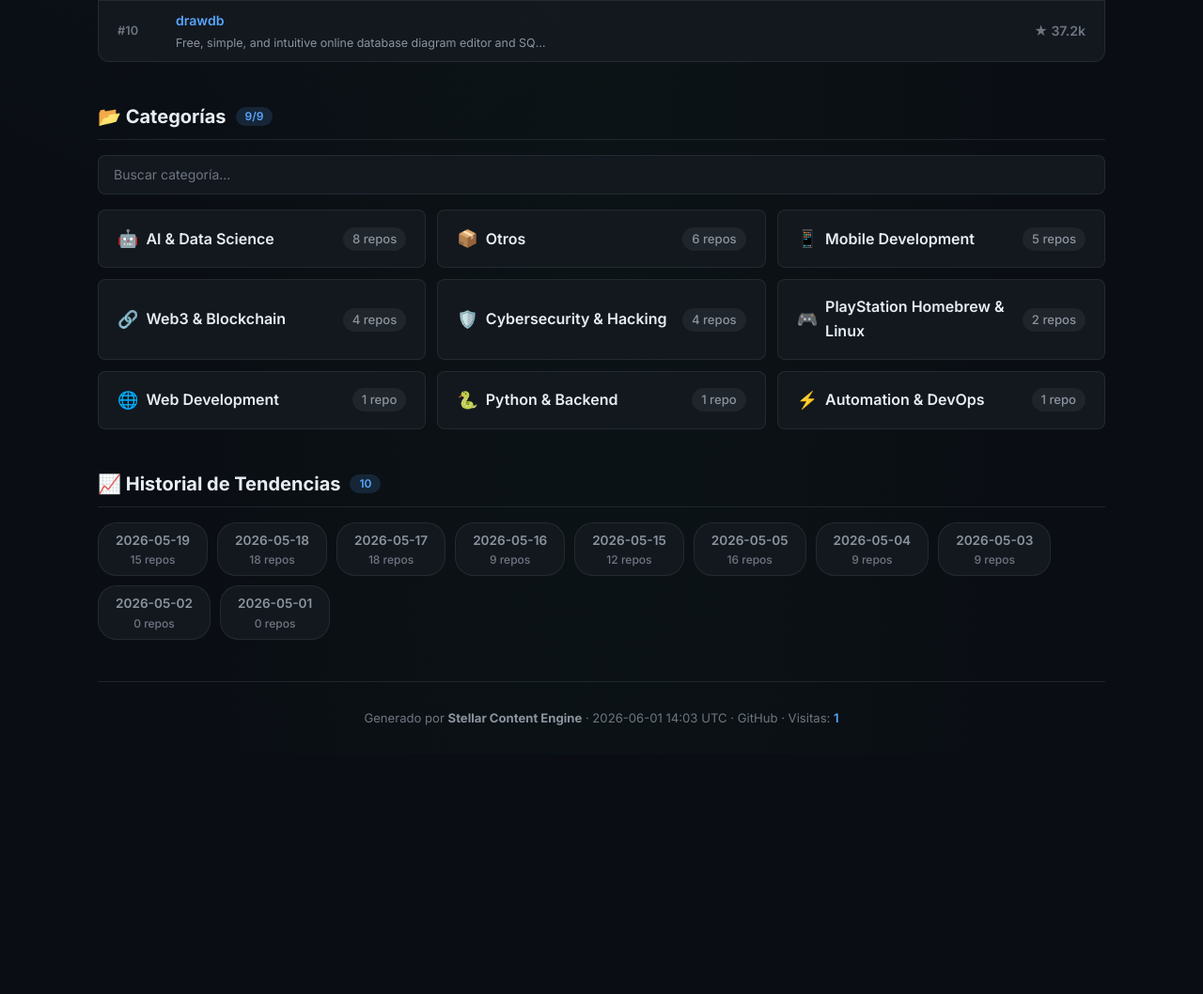
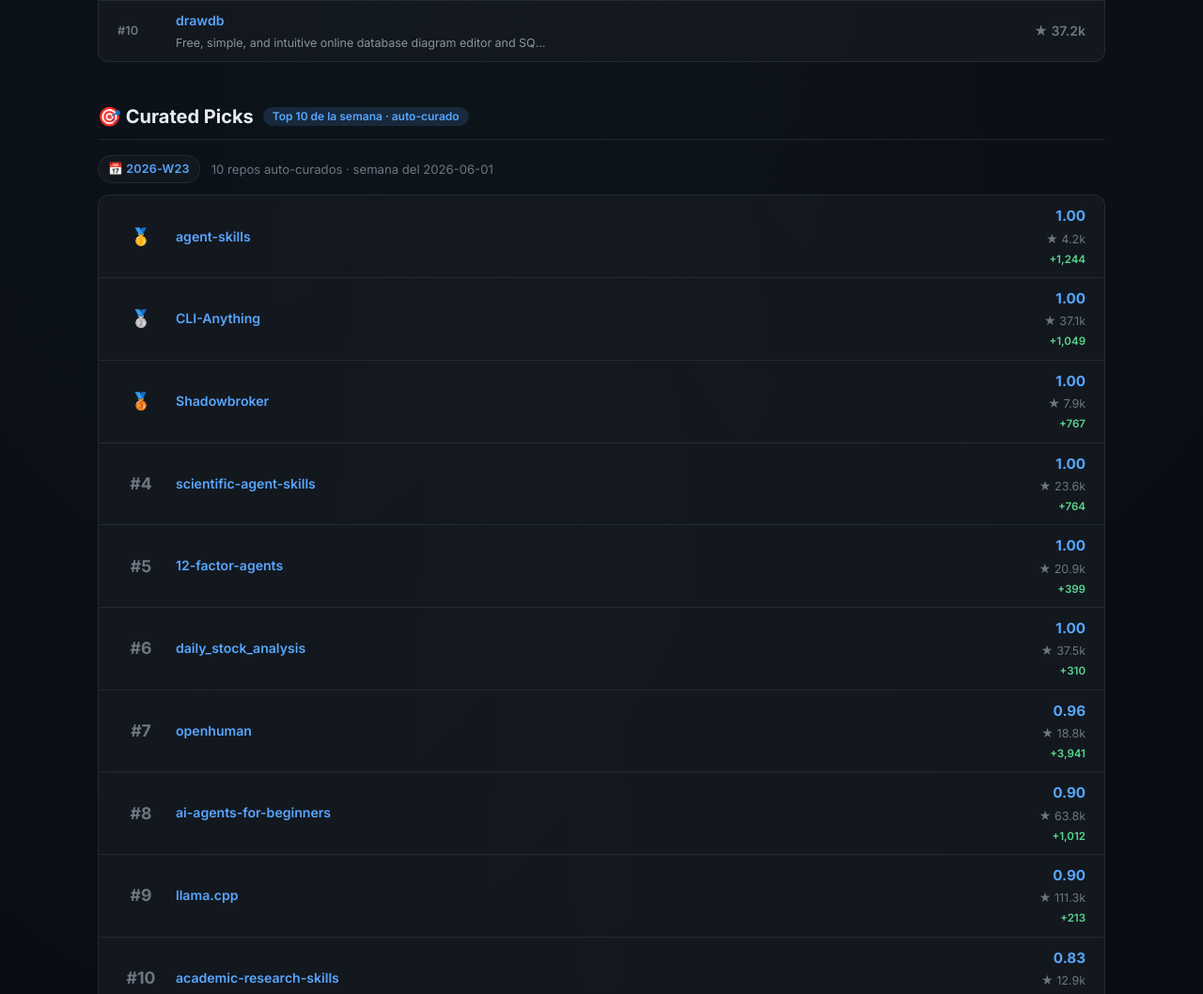
Before and after one commit to alexeisveliz95/stellar-dashboard, an Astro site: page / in a window 1280 px wide. Shown: the part 2749-3807 px from the top of the page at 94% size. Before the commit the page ends 3552 px from the top, so only its background shows below. Built offline with nearby package versions, Linux system fonts and the light colour scheme; Astro itself is replaced by a stand-in of ours; some packages are replaced by stand-ins of ours.

Commit message:
🎯 Render Curated Picks section in dashboard
- Add loadCuratedPicks() to mdParser.ts to read data/repos/curated_picks.json
- Add CuratedPick/CuratedWeek/CuratedPicksReport types
- Create CuratedPicksSection.astro component (medals, score, stars, growth, language, description)
- Wire section into index.astro between Top Stars and Categorías
- Sub-label: 'Top 10 de la semana · auto-curado'

```diff
--- /dev/null
+++ b/src/components/CuratedPicksSection.astro
@@ -0,0 +1,170 @@
+---
+import type { CuratedWeek } from "../lib/types";
+
+export interface Props {
+  week: CuratedWeek;
+}
+
+const { week } = Astro.props;
+const picks = week.picks ?? [];
+
+function fmtStars(n: number): string {
+  if (n >= 1_000_000) return (n / 1_000_000).toFixed(1) + "M";
+  if (n >= 1_000) return (n / 1_000).toFixed(1) + "k";
+  return String(n);
+}
+
+function fmtGrowth(n: number): string {
+  return n > 0 ? `+${n.toLocaleString("en-US")}` : n.toLocaleString("en-US");
+}
+---
+
+<section class="curated-picks" data-astro-cid-curated-picks>
+  <div class="meta" data-astro-cid-curated-picks>
+    <span class="week-badge" data-astro-cid-curated-picks>📅 {week.week_id}</span>
+    <span class="count" data-astro-cid-curated-picks>
+      {picks.length} repos auto-curados · semana del {week.week_start}
+    </span>
+  </div>
+
+  <div class="curated-table" data-astro-cid-curated-picks>
+    {picks.map((pick, i) => (
+      <div class="curated-row" data-astro-cid-curated-picks>
+        <div class="rank-col" data-astro-cid-curated-picks>
+          <span class="medal" data-astro-cid-curated-picks>
+            {i === 0 ? "🥇" : i === 1 ? "🥈" : i === 2 ? "🥉" : `#${i + 1}`}
+          </span>
+        </div>
+        <div class="info-col" data-astro-cid-curated-picks>
+          <a href={pick.url} target="_blank" rel="noopener" data-astro-cid-curated-picks>
+            {pick.name}
+          </a>
+          {pick.language && (
+            <span class="lang" data-astro-cid-curated-picks>{pick.language}</span>
+          )}
+          {pick.description && (
+            <div class="desc" data-astro-cid-curated-picks>{pick.description}</div>
+          )}
+        </div>
+        <div class="stats-col" data-astro-cid-curated-picks>
+          <div class="score" data-astro-cid-curated-picks title="Algorithmic score">
+            {pick.score.toFixed(2)}
+          </div>
+          <div class="stars" data-astro-cid-curated-picks title="Stars">★ {fmtStars(pick.stars)}</div>
+          <div class="growth" data-astro-cid-curated-picks title="Growth this week">
+            {fmtGrowth(pick.growth)}
+          </div>
+        </div>
+      </div>
+    ))}
+  </div>
+</section>
+
+<style>
+  .curated-picks {
+    display: block;
+  }
+  .meta {
+    display: flex;
+    align-items: center;
+    gap: 12px;
+    margin-bottom: 12px;
+    flex-wrap: wrap;
+  }
+  .week-badge {
+    background: var(--surface);
+    border: 1px solid var(--surface-border);
+    color: var(--accent);
+    font-weight: 600;
+    font-size: 0.78rem;
+    padding: 4px 10px;
+    border-radius: 999px;
+    letter-spacing: 0.02em;
+  }
+  .count {
+    color: var(--text-dim);
+    font-size: 0.82rem;
+  }
+  .curated-table {
+    background: var(--surface);
+    border: 1px solid var(--surface-border);
+    border-radius: var(--radius);
+    overflow: hidden;
+    backdrop-filter: blur(8px);
+  }
+  .curated-row {
+    display: flex;
+    align-items: center;
+    padding: 10px 20px;
+    border-bottom: 1px solid var(--surface-border);
+    transition: background 0.15s;
+    gap: 12px;
+    font-size: 0.88rem;
+  }
+  .curated-row:last-child { border-bottom: none; }
+  .curated-row:hover { background: rgba(88, 166, 255, 0.04); }
+  .rank-col {
+    width: 50px;
+    flex-shrink: 0;
+    text-align: center;
+  }
+  .medal {
+    font-size: 1.1rem;
+    font-weight: 700;
+    color: var(--text-dim);
+  }
+  .info-col { flex: 1; min-width: 0; }
+  .info-col a {
+    font-weight: 600;
+    color: var(--accent);
+    text-decoration: none;
+  }
+  .info-col a:hover { text-decoration: underline; }
+  .lang {
+    display: inline-block;
+    margin-left: 8px;
+    font-size: 0.7rem;
+    color: var(--text-dim);
+    background: rgba(88, 166, 255, 0.08);
+    padding: 1px 7px;
+    border-radius: 4px;
+    vertical-align: middle;
+  }
+  .desc {
+    font-size: 0.78rem;
+    color: var(--text-muted);
+    margin-top: 2px;
+    white-space: nowrap;
+    overflow: hidden;
+    text-overflow: ellipsis;
+    max-width: 460px;
+  }
+  .stats-col {
+    display: flex;
+    flex-direction: column;
+    align-items: flex-end;
+    gap: 2px;
+    flex-shrink: 0;
+    min-width: 90px;
+  }
+  .score {
+    font-size: 0.95rem;
+    font-weight: 700;
+    color: var(--accent);
+  }
+  .stars {
+    font-size: 0.78rem;
+    color: var(--text-dim);
+  }
+  .growth {
+    font-size: 0.72rem;
+    color: #58d68d;
+    font-weight: 600;
+  }
+  @media (max-width: 640px) {
+    .curated-row { padding: 10px 14px; gap: 8px; }
+    .rank-col { width: 40px; }
+    .desc { max-width: 220px; }
+    .stats-col { min-width: 70px; }
+  }
+</style>
--- a/src/lib/mdParser.ts
+++ b/src/lib/mdParser.ts
@@ -8,6 +8,8 @@
   TrendingReport,
   TrendingRow,
   TopFiveDetail,
+  CuratedPicksReport,
+  CuratedWeek,
 } from "./types";
 import { readFile, readDir, ROOT } from "./io";
 
@@ -222,6 +224,24 @@
   return null;
 }
 
+// ── data/repos/curated_picks.json ────────────────────────────────────────────
+
+export function loadCuratedPicks(): CuratedWeek | null {
+  const relPath = "data/repos/curated_picks.json";
+  if (!fs.existsSync(path.join(ROOT, relPath))) return null;
+
+  let parsed: CuratedPicksReport;
+  try {
+    const raw = readFile(relPath);
+    parsed = JSON.parse(raw);
+  } catch {
+    return null;
+  }
+
+  if (!parsed?.weeks?.length) return null;
+  return parsed.weeks[parsed.weeks.length - 1];
+}
+
 // ── Helpers ─────────────────────────────────────────────────────────────────
 
 function slugify(text: string): string {
--- a/src/pages/index.astro
+++ b/src/pages/index.astro
@@ -6,6 +6,7 @@
 import TrendingNowTable from "../components/TrendingNowTable.astro";
 import QualityTable from "../components/QualityTable.astro";
 import CuratedTable from "../components/CuratedTable.astro";
+import CuratedPicksSection from "../components/CuratedPicksSection.astro";
 import TrendChart from "../components/TrendChart.astro";
 import Footer from "../components/Footer.astro";
 import {
@@ -13,6 +14,7 @@
   loadAllCategories,
   loadLatestTrending,
   loadAllTrending,
+  loadCuratedPicks,
 } from "../lib/mdParser";
 import fs from "node:fs";
 import path from "node:path";
@@ -21,6 +23,7 @@
 const categories = loadAllCategories();
 const latestTrending = loadLatestTrending();
 const allTrending = loadAllTrending();
+const curatedWeek = loadCuratedPicks();
 
 const allProjects = categories.flatMap((c) =>
   c.projects.map((p) => ({ ...p, _category: c.name }))
@@ -129,6 +132,18 @@
     <CuratedTable projects={allProjects} maxRows={10} />
   </section>
 
+  {curatedWeek && (
+    <section class="my-11 fade-in" style="animation-delay: 0.475s">
+      <h2 class="text-xl font-bold mb-4 pb-2.5 border-b border-surface-border flex items-center gap-2.5">
+        🎯 Curated Picks
+        <span class="text-xs font-semibold bg-stellar-accent-glow text-stellar-accent px-2.5 py-0.5 rounded-full">
+          Top 10 de la semana · auto-curado
+        </span>
+      </h2>
+      <CuratedPicksSection week={curatedWeek} />
+    </section>
+  )}
+
   <section id="categorias" class="my-11 fade-in" style="animation-delay: 0.5s">
     <CategoryGrid categories={categories} searchable={true} title="Categorías" />
   </section>
```
Also changed, not shown: src/lib/types.ts (+24 -0 lines).
